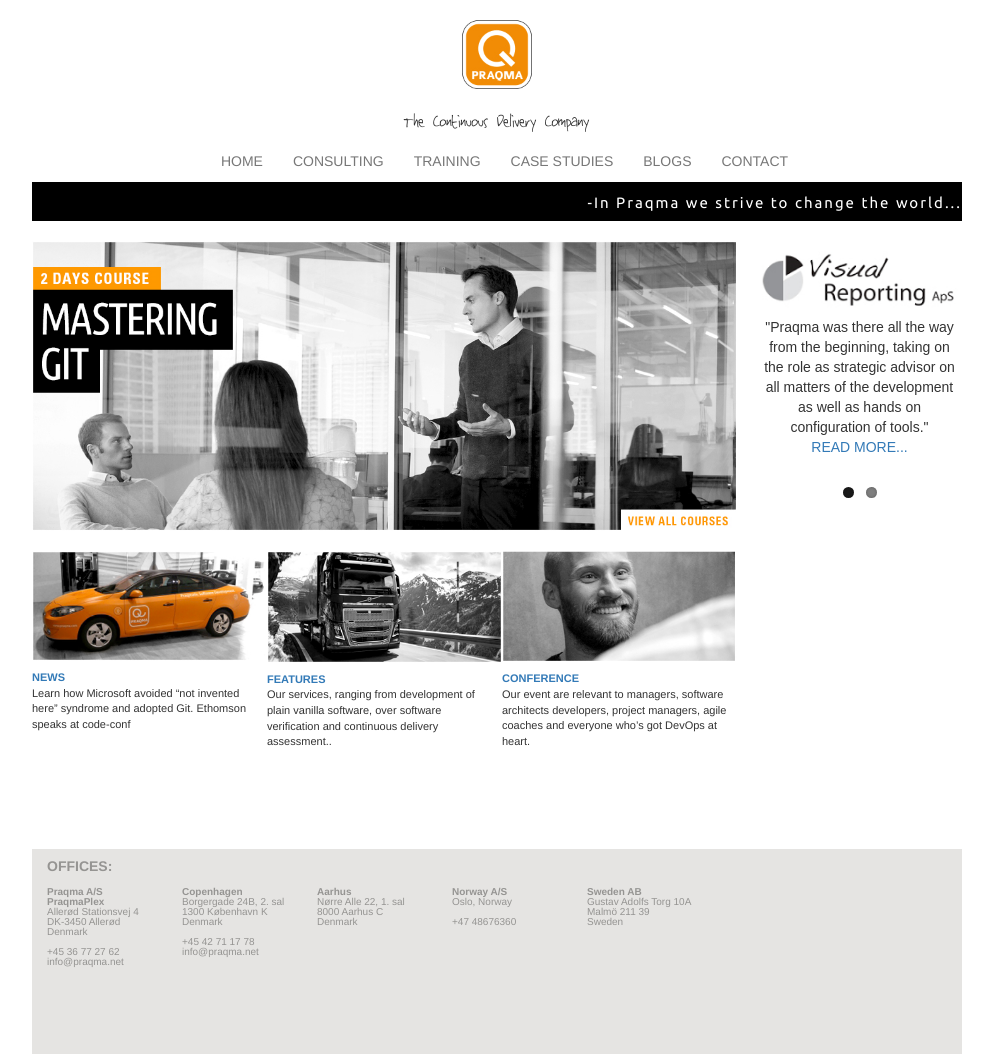
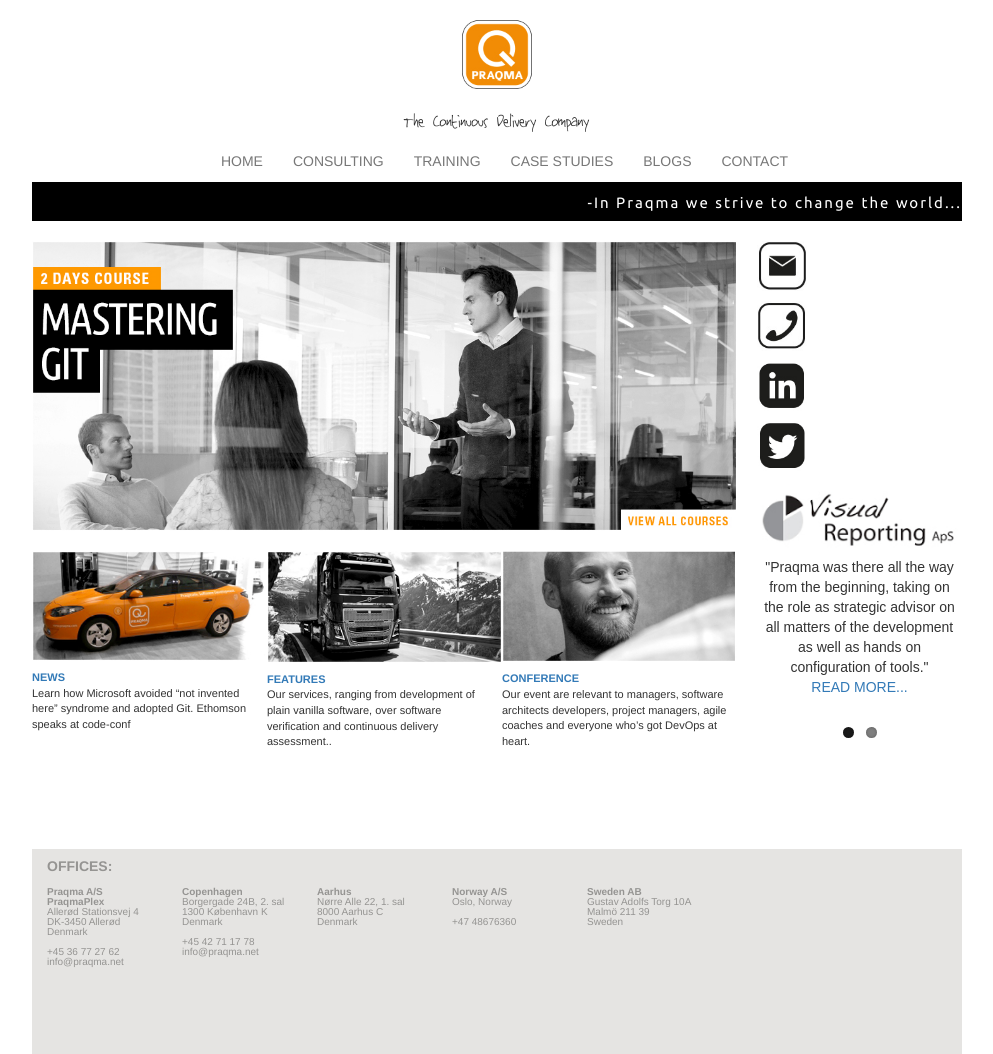
Before and after one commit to lakruzz/blogs, a Jekyll site: the page built from index.md, in a window 1280 px wide. Shown: the whole page, without its empty margins (143-1136 px from the left). Built offline with Jekyll 4.4.1, drawn with Linux system fonts in a browser that asks for light colours.

Commit message:
Squashed commit of the following:
commit 876d8526d23bda8d2a29a70db45a2d7a31058809
Author: Ali <ali@praqma.net>
Date:   Tue Sep 29 17:38:03 2015 +0200

    side-bar and fotter bar made rspnsv wth social icons

commit 53a1ee3d87bf201929d6e641b9236f15fcc7a835
Merge: 168c882 e6f1611
Author: Ali <ali@praqma.net>
Date:   Tue Sep 29 16:22:34 2015 +0200

    Merge branch 'master' of github.com:Praqma/praqma.github.io

commit 168c882d9b4d37ed22ce179ad3d4d57c0a7e9d5b
Author: Ali <ali@praqma.net>
Date:   Tue Sep 29 16:18:13 2015 +0200

    margins improved...rspnsv footer imprved

commit 586922f75e6b694f4caeea516435eb92d70df1ae
Merge: 5f6a945 13f7240
Author: Ali <ali@praqma.net>
Date:   Tue Sep 29 09:54:19 2015 +0200

    Merge branch 'master' of github.com:Praqma/praqma.github.io

commit 5f6a945323bf8762182946db2a05d35705d155a8
Merge: c840067 18a497e
Author: Ali <ali@praqma.net>
Date:   Thu Sep 24 18:39:19 2015 +0200

    Merge branch 'master' of github.com:Praqma/praqma.github.io

commit c840067b1274e605f506363bf4b2be74063a2414
Merge: 11a0ad8 56f80d2
Author: Ali <ali@praqma.net>
Date:   Thu Sep 24 09:49:04 2015 +0200

    Merge branch 'master' of github.com:Praqma/praqma.github.io

commit 11a0ad8a5998055ee697936ca2ddf0d6939cddeb
Merge: e64c604 4719d15
Author: Ali <ali@praqma.net>
Date:   Wed Sep 23 09:38:04 2015 +0200

    Merge branch 'master' of github.com:Praqma/praqma.github.io

commit e64c604b00a52dafdac19bef7364a74413ed8eab
Merge: f1406ae 242918a
Author: Ali <ali@praqma.net>
Date:   Tue Sep 22 10:31:15 2015 +0200

    Merge branch 'master' of github.com:Praqma/praqma.github.io

commit f1406ae77365d92438be1e451b4522a4b740f28c
Merge: 53037c8 f52a08d
Author: Ali <ali@praqma.net>
Date:   Mon Sep 21 17:32:54 2015 +0200

    Merge branch 'master' of github.com:Praqma/praqma.github.io

commit 53037c8bc4a7dbc620909d76fc19ed51e149290c
Author: Ali <ali@praqma.net>
Date:   Mon Sep 21 17:16:14 2015 +0200

    style changes

commit 5815b97a466b6bdf8559d67922033de1a9409a2f
Author: Ali <ali@praqma.net>
Date:   Mon Sep 21 16:53:40 2015 +0200

    icon tray improved

```diff
--- a/_includes/icon-bar.html
+++ b/_includes/icon-bar.html
@@ -1,25 +1,6 @@
 <div class="navbar navbar-default navbar-fixed-bottom" id="bar-icon">
-
   <div class="social-icons-tray container">
-
-    <a href="#">
-      <img src="/images/mail-icon.png" />
-    </a>
-
-    <a href="/contact/">
-      <img src="/images/call-icon.png" />
-    </a>
-
-
-    <a href="#">
-      <img src="/images/linkedin-icon.png" />
-    </a>
-
-    <a href="http://twitter.com/praqma">
-      <img src="/images/twitter-icon.png" />
-    </a>
-
-
+{% include social-icons.html %}
   </div>
 
 </div>
--- a/_includes/side-bar.html
+++ b/_includes/side-bar.html
@@ -1,6 +1,8 @@
 <div class="side-bar col-md-3 col-sm-12 container">
+<ul class="icons">
+{% include social-icons.html %}
+</ul>
   <!--flexslider section begins-->
-
   <section class="slider">
     <div class="flexslider" container>
       <ul class="slides">
--- /dev/null
+++ b/_includes/social-icons.html
@@ -0,0 +1,17 @@
+
+<li>  <a href="#">
+    <img src="/images/mail-icon.png" />
+  </a></li>
+
+  <li><a href="/contact/">
+    <img src="/images/call-icon.png" />
+  </a></li>
+
+
+<li>  <a href="#">
+    <img src="/images/linkedin-icon.png" />
+  </a></li>
+
+<li>  <a href="http://twitter.com/praqma">
+    <img src="/images/twitter-icon.png" />
+  </a></li>
--- a/_sass/praqma/side-bar.scss
+++ b/_sass/praqma/side-bar.scss
@@ -9,6 +9,23 @@
 $comments-font:  arial;
 .side-bar {
   padding-left: 20px;
+ul.icons {
+  margin: 0;
+  padding: 0;
+   li {
+list-style: none;
+margin: 0;
+padding-bottom: 10px;
+img {
+
+  width: 50px;
+  max-width: 50px;
+  height: 50px;
+  max-height: 50px;
+
+}
+}
+}
   // clear: $side-bar-position;
   // width: $side-bar-width;
   // float: $side-bar-position;
@@ -17,6 +34,7 @@
   // padding: 5px;
   .flexslider {
     display: block;
+    position: relative;
     width: 100%;
     max-width: 100%;
     float: none;
@@ -37,13 +55,20 @@
 
 /* Tablet Portrait size to standard 960 (devices and browsers) */
 @media only screen and (min-width: 768px) and (max-width: 959px) {
-
+ul.icons{
+  visibility: hidden;
+display: none;
+}
 }
 
 /* All Mobile Sizes (devices and browser) */
 @media only screen and (max-width: 767px) {
   .side-bar {
 padding-left: 20px;
+ul.icons{
+  visibility: hidden;
+display: none;
+}
 }
 }
   //   clear: $side-bar-position;
--- a/css/praqma-styles.scss
+++ b/css/praqma-styles.scss
@@ -77,13 +77,6 @@
 
 /* Tablet Portrait size to standard 960 (devices and browsers) */
 @media only screen and (min-width: 768px) and (max-width: 959px) {
-
-}
-
-/* All Mobile Sizes (devices and browser) */
-@media only screen and (max-width: 767px) {
-
-
   body {
     #bar-icon {
       visibility: visible;
@@ -92,7 +85,12 @@
       padding-top: 5px;
       margin-bottom: 0px;
     .social-icons-tray {
-        a {
+    li {
+  list-style: none;
+  margin: 0;
+  padding: 0;
+  display: inline;
+      a {
           text-decoration: none;
           padding-bottom: 0;
           img {
@@ -109,8 +107,49 @@
           }
         }
       }
+      }
     }
   }
+
+}
+
+/* All Mobile Sizes (devices and browser) */
+@media only screen and (max-width: 767px) {
+  body {
+    #bar-icon {
+      visibility: visible;
+      max-height: 30px;
+      min-height: 30px;
+      padding-top: 5px;
+      margin-bottom: 0px;
+    .social-icons-tray {
+    li {
+  list-style: none;
+  margin: 0;
+  padding: 0;
+  display: inline;
+      a {
+          text-decoration: none;
+          padding-bottom: 0;
+          img {
+            float: right;
+            width: 25px;
+            max-width: 25px;
+            height: 25px;
+            max-height: 25px;
+            opacity: 0.45;
+          }
+          img:hover {
+            cursor: pointer;
+            opacity: 1;
+          }
+        }
+      }
+      }
+    }
+  }
+
+
   .foot-wrapper {
 height: auto;
     .footer-content {
```
